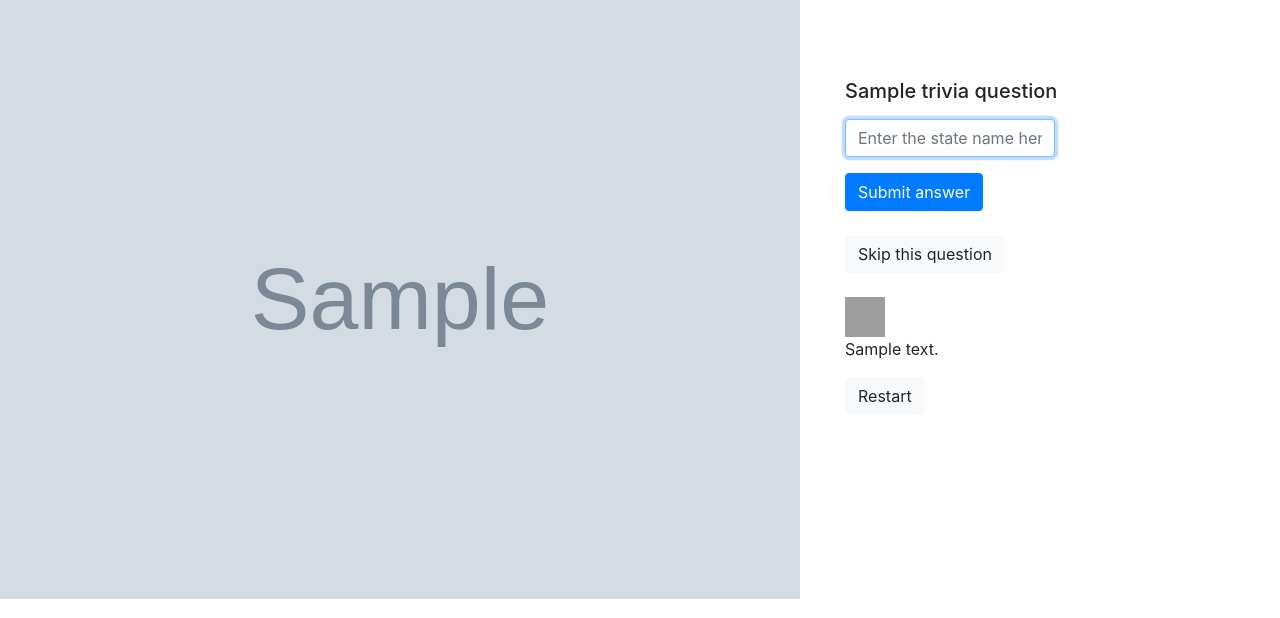
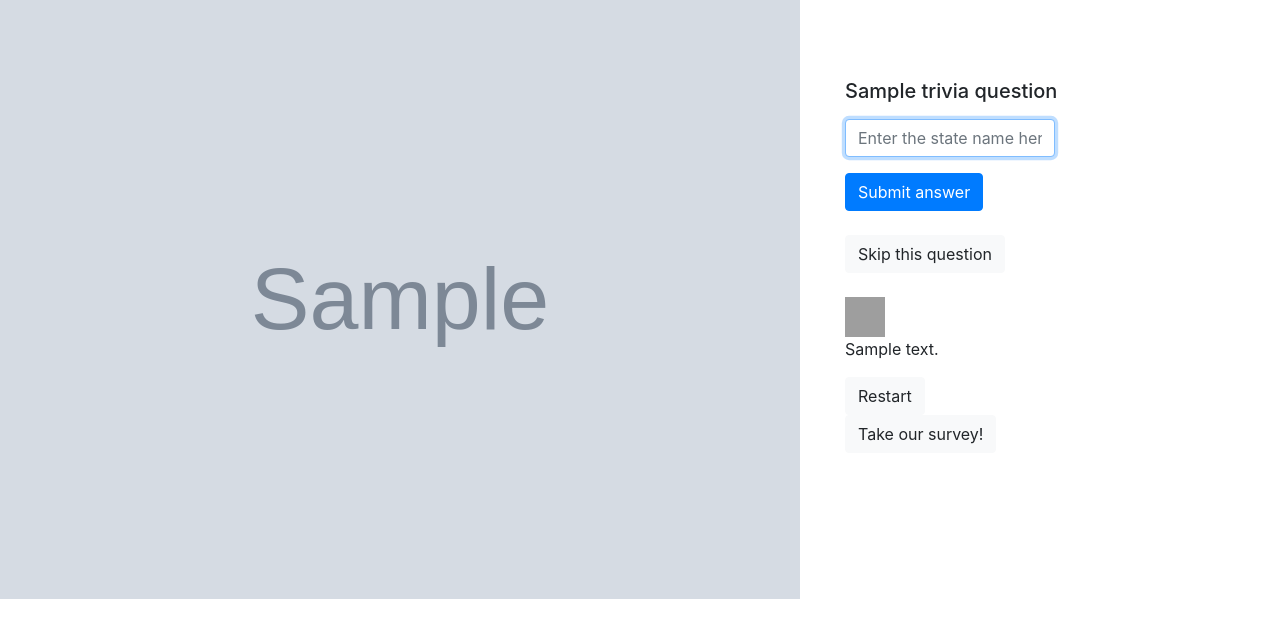
Before and after one commit to eelcaz/map-game-full, a Flask app: template templates/index.html in a window 1280 px wide. Shown: the part 97-715 px from the top of the page. Run offline with Flask 2, Linux system fonts and the light colour scheme; the template is opened without the code that fills it: most values are stand-ins (such as "Sample title", 1, 10 or a date in 2020); grey boxes marked "Sample" are stand-in pictures; grey boxes are pictures that could not be loaded.

Commit message:
Added survey button
Added a button to the game that links to our survey.

```diff
--- a/app.py
+++ b/app.py
@@ -6,6 +6,7 @@ import random
 from states import STATES
 import pandas as pd
 from copy import deepcopy
+import webbrowser
 
 app = Flask(__name__)
 app.jinja_env.cache = {}
@@ -84,6 +85,9 @@ def index_post():
 	elif 'RestartGame' in request.form:
 		result = reset_game()
 		return result
+	elif 'TakeSurvey' in request.form:
+		webbrowser.open('https://www.surveymonkey.com/r/8GPRNPL')
+		return render_template('index.html', map_image = '../static/images/map' + str + '.png', trivia_question = current_question, feedback_message = result)
 
 def reset_game():
 		global states_used
--- a/templates/index.html
+++ b/templates/index.html
@@ -35,6 +35,9 @@
 					<form method="POST" name="myform3">
 						<button type="submit" name="RestartGame" class="btn btn-light d-flex ">Restart</button>
 					</form>
+					<form method="POST" name="myform3">
+						<button type="submit" name="TakeSurvey" class="btn btn-light d-flex ">Take our survey!</button>
+					</form>
 				</div>
 			</div>
 		</div>
```
